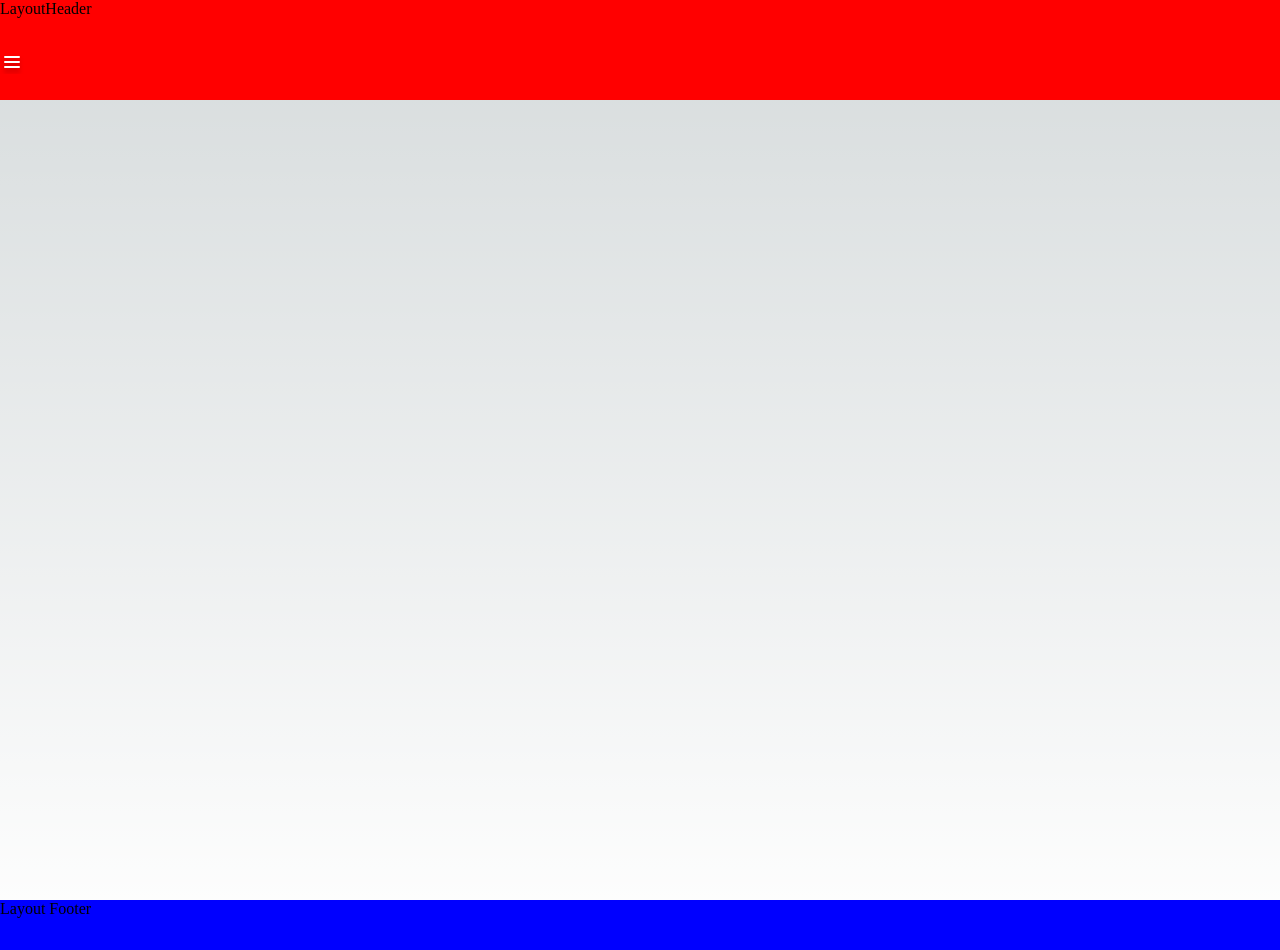
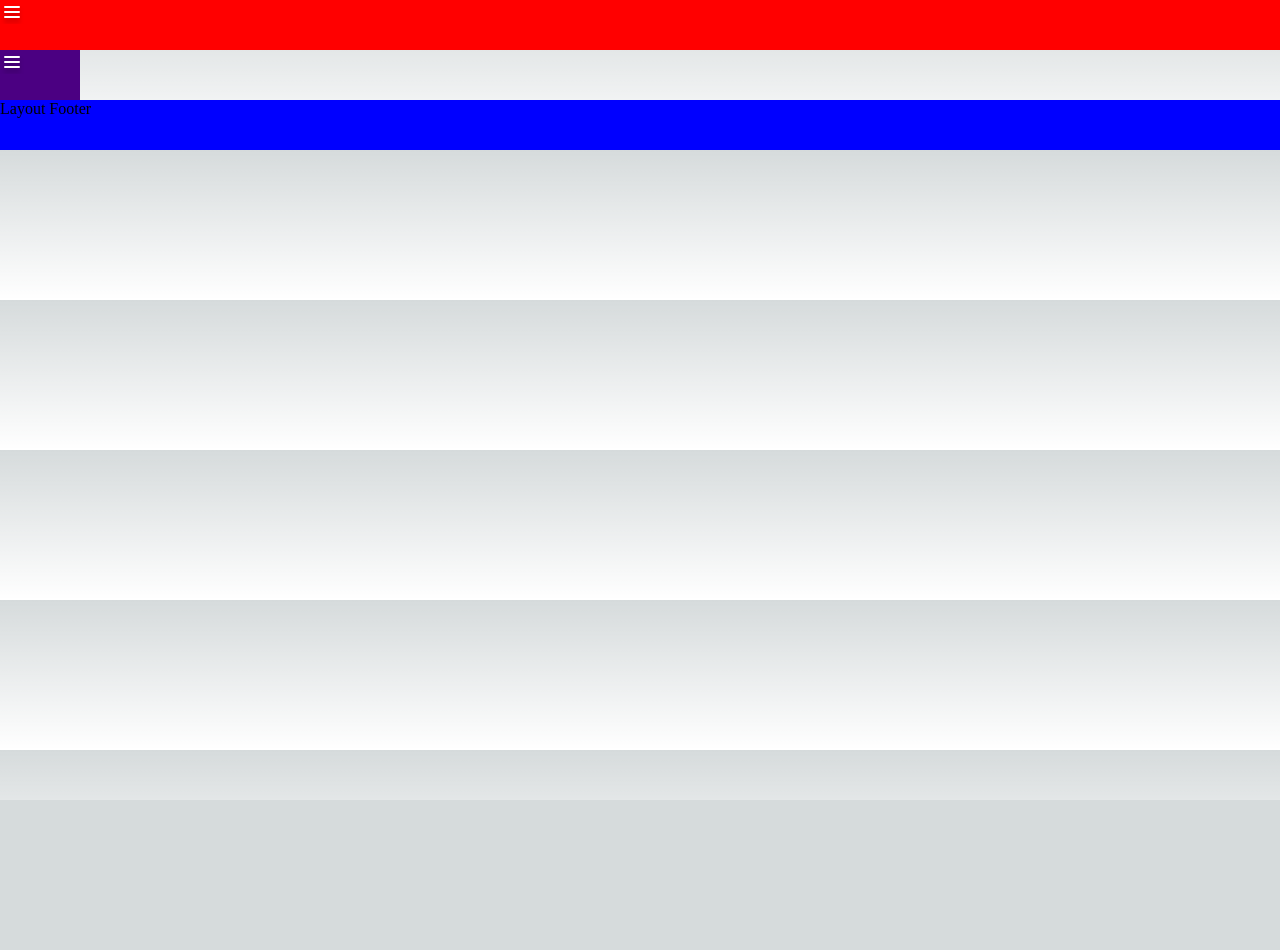
Before and after one commit to okimyj/frontend-okimyj, a Next.js app: page / in a window 1280 px wide. After the commit the page ends 800 px from the top, so only its background shows below. Built offline with nearby package versions, Linux system fonts and the light colour scheme; a web font is replaced by a local one.

Commit message:
feat: emotion theme setting

```diff
--- a/pages/_app.tsx
+++ b/pages/_app.tsx
@@ -1,16 +1,19 @@
 import "@/styles/globals.css";
-import { Global } from "@emotion/react";
+import { Global, ThemeProvider } from "@emotion/react";
 import type { AppProps } from "next/app";
 import { RecoilRoot } from "recoil";
 import { globalStyles } from '../src/commons/styles/globalStyles';
 import Layout from "@/src/commons/layout";
+import { theme } from "@/src/commons/styles/theme";
 export default function App({ Component, pageProps }: AppProps) {
   return (
     <RecoilRoot>
-      <Global styles={globalStyles}/>
-      <Layout>
-        <Component {...pageProps} />
-      </Layout>
+      <ThemeProvider theme={theme}>
+        <Global styles={globalStyles}/>
+        <Layout>
+          <Component {...pageProps} />
+        </Layout>
+      </ThemeProvider>
     </RecoilRoot>
   );
 }
--- a/pages/api/hello.ts
+++ /dev/null
@@ -1,13 +0,0 @@
-// Next.js API route support: https://nextjs.org/docs/api-routes/introduction
-import type { NextApiRequest, NextApiResponse } from "next";
-
-type Data = {
-  name: string;
-};
-
-export default function handler(
-  req: NextApiRequest,
-  res: NextApiResponse<Data>,
-) {
-  res.status(200).json({ name: "John Doe" });
-}
--- a/pages/index.tsx
+++ b/pages/index.tsx
@@ -1,8 +1,4 @@
 import Head from "next/head";
-import { Inter } from "next/font/google";
-import styles from "@/styles/Home.module.css";
-
-const inter = Inter({ subsets: ["latin"] });
 
 export default function Home() {
   return (
@@ -11,11 +7,6 @@ export default function Home() {
         <title>OKIMYJ::Frontend Developer</title>
         <meta name="description" content="Frontend Developer Portfolio" />
       </Head>
-      <main className={`${styles.main} ${inter.className}`}>
-        <div>
-
-        </div>
-      </main>
     </>
   );
 }
--- a/src/commons/layout/Header/LayoutHeader.index.tsx
+++ b/src/commons/layout/Header/LayoutHeader.index.tsx
@@ -1,8 +1,10 @@
 import { Wrapper } from "./LayoutHeader.styles"
-
+import Hamburger_MD from "@/public/icons/Hamburger_MD.svg";
 const LayoutHeader = ()=>{
   return(
-    <Wrapper>LayoutHeader</Wrapper>
+    <Wrapper>
+      <Hamburger_MD/>
+    </Wrapper>
   );
 };
 export default LayoutHeader;
--- a/src/commons/layout/Header/LayoutHeader.styles.ts
+++ b/src/commons/layout/Header/LayoutHeader.styles.ts
@@ -4,3 +4,7 @@ export const Wrapper = styled.header`
   height:50px;
   background-color:red;
 `
+export const MenuButton = styled.button`
+  color:black;
+
+`
--- a/src/commons/layout/Navigation/LayoutNavigation.styles.ts
+++ b/src/commons/layout/Navigation/LayoutNavigation.styles.ts
@@ -1,6 +1,8 @@
 import styled from '@emotion/styled';
+import {rem} from '../../styles/common'
+import { theme } from '../../styles/theme';
 export const Wrapper = styled.div`
-  width:100%;
+  width:${rem(80)};
   height:50px;
-  background-color:red;
+  background-color:${theme.colors.primary};
 `
--- a/src/commons/layout/index.tsx
+++ b/src/commons/layout/index.tsx
@@ -10,9 +10,9 @@ const Layout = (props:ILayoutProps)=>{
     <>
       <LayoutHeader/>
       <LayoutNavigation/>
-      <main>
+      <div>
         {props.children}
-      </main>
+      </div>
       <LayoutFooter/>
     </>
   );
--- /dev/null
+++ b/src/commons/styles/common.ts
@@ -0,0 +1,23 @@
+import { Theme } from "@emotion/react"
+export const rem = (px:number)=>`${px / 16}rem`
+export const Common = {
+
+}
+
+declare module '@emotion/react' {
+  export interface Theme {
+    colors: {
+      black: string
+      white: string
+      primary: string
+      // secondary: string
+    };
+  }
+}
+export const theme : Theme = {
+  colors:{
+    black:'#000',
+    white:'#fff',
+    primary:'#4B0082',
+  }
+}
--- /dev/null
+++ b/src/commons/styles/theme.ts
@@ -0,0 +1,19 @@
+import { Theme } from "@emotion/react";
+
+declare module '@emotion/react' {
+  export interface Theme {
+    colors: {
+      black: string
+      white: string
+      primary: string
+      // secondary: string
+    };
+  }
+}
+export const theme : Theme = {
+  colors:{
+    black:'#000',
+    white:'#fff',
+    primary:'#4B0082',
+  }
+}
```
